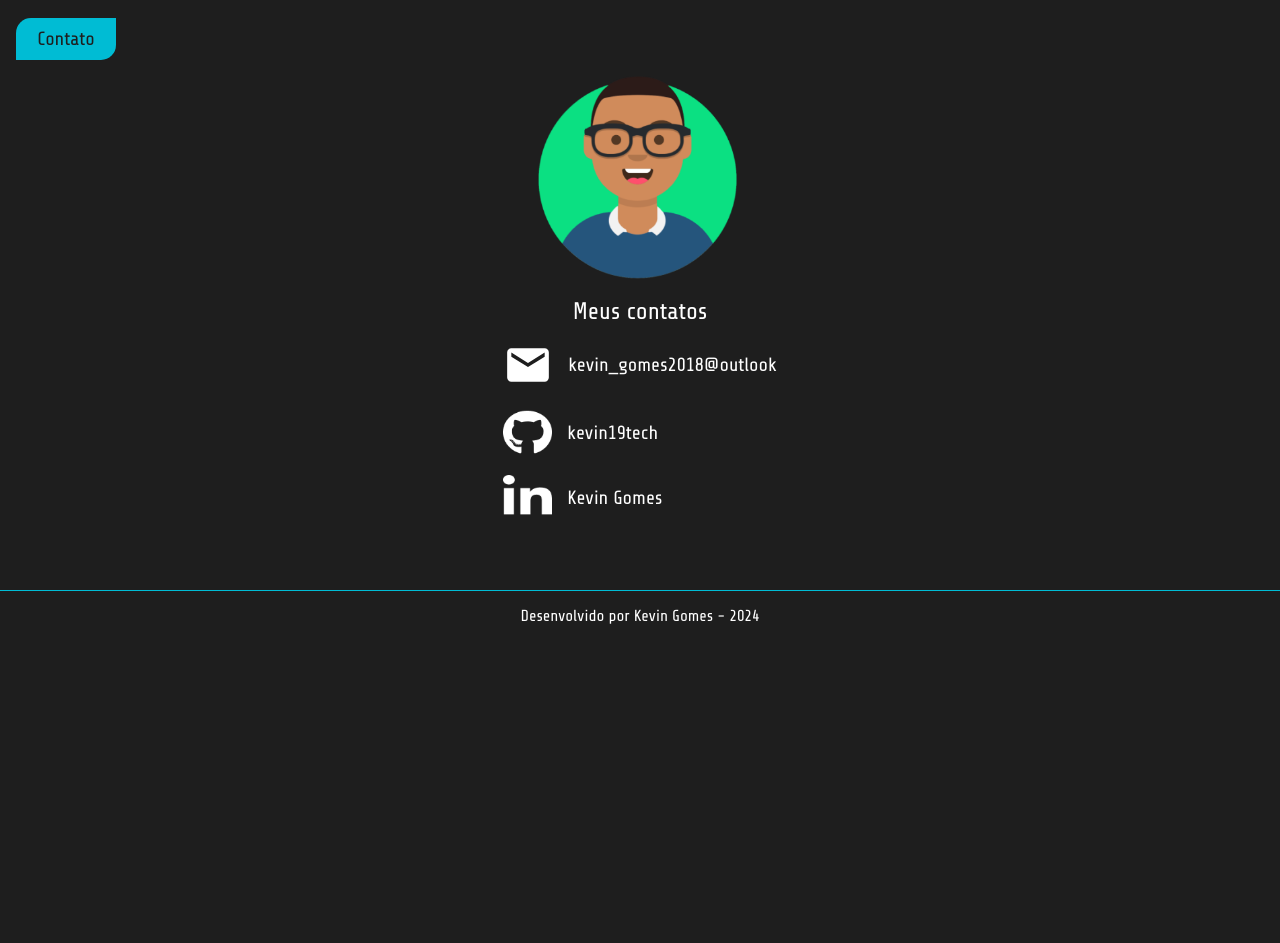
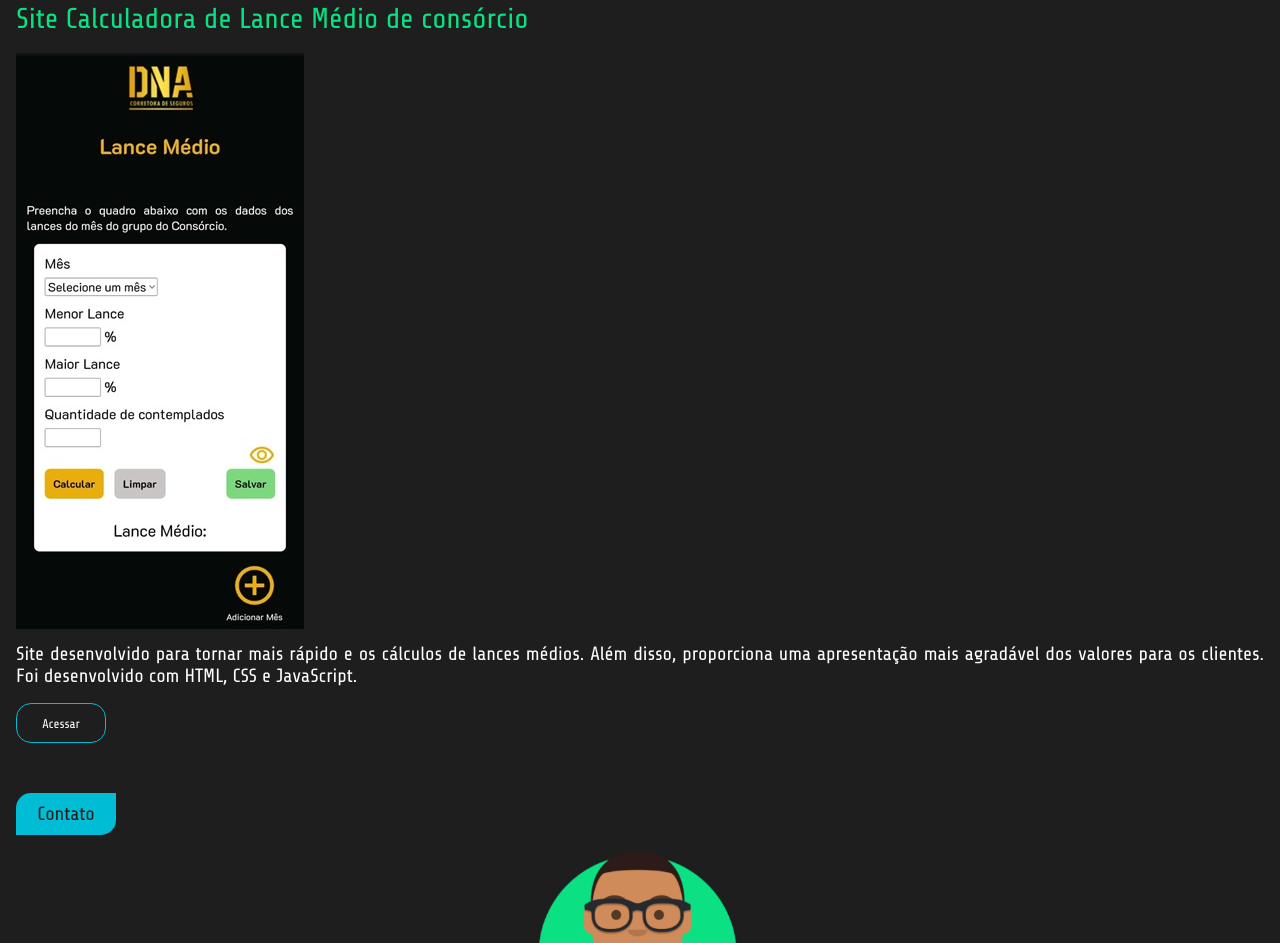
Before and after one commit to kevin19tech/portifolioKevin, a plain HTML site: page index.html in a window 1280 px wide. Shown: the part 3448-4391 px from the top of the page. Before the commit the page ends 4089 px from the top, so only its background shows below. Drawn offline with Linux system fonts and the light colour scheme.

Commit message:
Adicionei o projeto Calculadora de Lance

```diff
--- a/index.html
+++ b/index.html
@@ -183,6 +183,12 @@
                     <p class="centralizaTexto nomeLinguagem">CSS 3</p>
                 </div>
 
+                <!--JAVASCRIPT
+                <div class="imagem4">
+                    <img src="imagens/" alt="css" height="120">
+                    <p class="centralizaTexto nomeLinguagem">JAVASCRIPT</p>
+                </div>-->
+
                 <!--PYTHON-->
                 <div class="imagem3">
                     <img src="imagens/img_python.png" alt="css" height="120">
@@ -223,7 +229,7 @@
 
             </div>
 
-            <!--Projeto 1-->
+            <!--Projeto 2-->
             <h2 class="nomeProjeto" style="margin-top: 35px;">Aplicativo Checklist Assistência - DNA Corretora de Seguros</h2><br>
             <div class="blocoProjeto">
                 <img src="imagens/img_projeto-2-final.png" alt="Projeto 2 Checklist Assistência - DNA Corretora de Seguros - Aplicativo" >
@@ -233,6 +239,24 @@
                         <div class="blocoBotoesProjetos">
                             <button class="botaoProjeto borderRadiusPadrao">
                                 <a href="https://photos.google.com/share/AF1QipOTj7RnQt-kFDjrlhyt8KiNPwbNAcnPzMKC3c_-0om1xIxrdk3aFaAaJhFXqUy5oQ?pli=1&key=NzEzLWw2NHg0ZWwtSlNLYXc0eEx2QTE1amFUTjd3" target="_blank" class="formataBotaoProjeto">Ver vídeo</a>
+                            </button>
+
+                        </div>
+
+                    </div>
+
+            </div>
+
+            <!--Projeto 3-->
+            <h2 class="nomeProjeto" style="margin-top: 35px;">Site Calculadora de Lance Médio de consórcio</h2><br>
+            <div class="blocoProjeto">
+                <img src="imagens/img-calc-lance.jpeg" alt="Projeto 2 Checklist Assistência - DNA Corretora de Seguros - Aplicativo" >
+                    <div class="blocoDescricao-1">
+                        <p class="paragrafoProjeto">Site desenvolvido para tornar mais rápido e os cálculos de lances médios. Além disso, proporciona uma apresentação mais agradável dos valores para os clientes. Foi desenvolvido com HTML, CSS e JavaScript.</p>
+
+                        <div class="blocoBotoesProjetos">
+                            <button class="botaoProjeto borderRadiusPadrao">
+                                <a href="https://kevin19tech.github.io/calculadoraDeLance/" target="_blank" class="formataBotaoProjeto">Acessar</a>
                             </button>
 
                         </div>
```
Also changed, not shown: imagens/img-calc-lance.jpeg (added).
